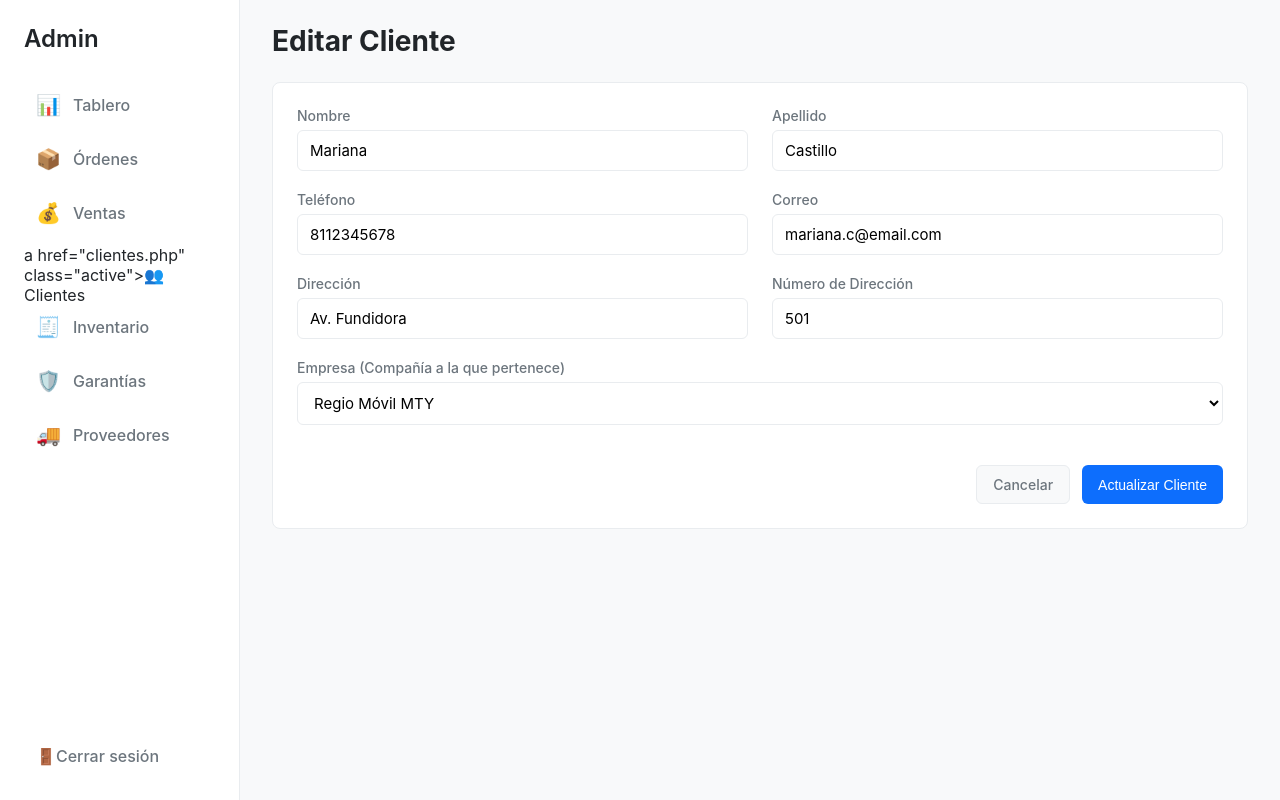
After one commit to iZeroRe/Tecnomundo, a PHP site: page /admin/editar_cliente.php?id=7 in a window 1280 px wide. The commit adds this page. Run offline with PHP 8.4, Linux system fonts and the light colour scheme; the visitor is signed in with stand-in values (Sample User, id 1); data comes from the database, SQL or seed files in the repository.

Commit message:
Ediar cliente

```diff
--- a/html/admin/clientes.php
+++ b/html/admin/clientes.php
@@ -263,7 +263,7 @@ try {
                                     <td><?php echo htmlspecialchars($cliente['direccion'] . ' ' . $cliente['num_direccion']); ?></td>
                                     <td><?php echo htmlspecialchars($cliente['nombre_empresa']); ?></td>
                                     <td>
-                                        <a href="#" class="btn-edit">Editar</a>
+                                        <a href="editar_cliente.php?id=<?php echo $cliente['id_cliente']; ?>" class="btn-edit">Editar</a>
                                     </td>
                                 </tr>
                             <?php endforeach; ?>
--- /dev/null
+++ b/html/admin/editar_cliente.php
@@ -0,0 +1,193 @@
+<?php
+session_start();
+
+// Verificar inicio de sesion
+if (!isset($_SESSION['is_logged_in']) || $_SESSION['is_logged_in'] !== true) {
+    header('Location: /login.php');
+    exit;
+}
+
+// Verificar rol de admin
+if ($_SESSION['user_rol'] !== 'admin') {
+    header('Location: ../trabajador/dashboard.php');
+    exit;
+}
+
+require '../config/conexion.php';
+
+// Verificamos que se haya pasado un ID
+if (!isset($_GET['id']) || !is_numeric($_GET['id'])) {
+    header('Location: clientes.php'); //Si es incorrecto regresamos
+    exit;
+}
+$id_cliente_a_editar = $_GET['id'];
+
+
+// COnsultas para el cliente seleccionado
+try {
+    $stmt_cliente = $pdo->prepare("SELECT * FROM cliente WHERE id_cliente = ?");
+    $stmt_cliente->execute([$id_cliente_a_editar]);
+    $cliente = $stmt_cliente->fetch(PDO::FETCH_ASSOC);
+
+    if (!$cliente) {
+        header('Location: clientes.php'); // SI falla de nuevo a cliente.php
+        exit;
+    }
+
+    // Obtener las empresas para la seleccion
+    $stmt_empresas = $pdo->query("SELECT id_empresa, nombre_empresa FROM empresa ORDER BY nombre_empresa ASC");
+    $empresas = $stmt_empresas->fetchAll(PDO::FETCH_ASSOC);
+
+} catch (\PDOException $e) {
+    echo "Error al consultar la base de datos: " . $e->getMessage();
+    die();
+}
+?>
+
+<!DOCTYPE html>
+<html lang="es">
+<head>
+    <meta charset="UTF-8">
+    <meta name="viewport" content="width=device-width, initial-scale=1.0">
+    <title>Editar Cliente - Sistema de Administración</title>
+
+    <style>
+        :root {
+            --color-primario: #0d6efd;
+            --color-fondo: #f8f9fa;
+            --color-blanco: #ffffff;
+            --color-texto: #212529;
+            --color-texto-secundario: #6c757d;
+            --color-borde: #e9ecef;
+        }
+
+        body {
+            font-family: -apple-system, BlinkMacSystemFont, "Segoe UI", Roboto, "Helvetica Neue", Arial, sans-serif;
+            margin: 0;
+            background-color: var(--color-fondo);
+            color: var(--color-texto);
+            display: flex;
+        }
+
+        /* CSS de .sidebar, .main-content, .card, .form-grid */
+        .sidebar { width: 240px; background-color: var(--color-blanco); border-right: 1px solid var(--color-borde); height: 100vh; display: flex; flex-direction: column; padding: 24px; box-sizing: border-box; position: fixed; left: 0; top: 0; }
+        .sidebar-header { font-size: 24px; font-weight: 600; margin-bottom: 30px; }
+        .sidebar-nav { flex-grow: 1; }
+        .sidebar-nav ul { list-style: none; padding: 0; margin: 0; }
+        .sidebar-nav li { margin-bottom: 10px; }
+        .sidebar-nav a { text-decoration: none; color: var(--color-texto-secundario); font-weight: 500; display: flex; align-items: center; padding: 10px 12px; border-radius: 6px; transition: background-color 0.2s, color 0.2s; }
+        .sidebar-nav a:hover { background-color: var(--color-fondo); color: var(--color-texto); }
+        .sidebar-nav a.active { background-color: #e7f1ff; color: var(--color-primario); font-weight: 600; }
+        .sidebar-nav a span { margin-right: 12px; font-size: 20px; }
+        .sidebar-footer a { text-decoration: none; color: var(--color-texto-secundario); font-weight: 500; display: flex; align-items: center; padding: 10px 12px; }
+        .main-content { margin-left: 240px; flex-grow: 1; padding: 24px 32px; }
+        .main-header h1 { font-size: 28px; margin: 0; margin-bottom: 24px; }
+        .card { background-color: var(--color-blanco); border: 1px solid var(--color-borde); border-radius: 8px; padding: 24px; }
+        .card-header { font-size: 18px; font-weight: 600; margin: 0 0 20px 0; }
+        .form-grid { display: grid; grid-template-columns: 1fr 1fr; gap: 20px 24px; }
+        .form-col-span-2 { grid-column: span 2; }
+        .form-group { display: flex; flex-direction: column; }
+        .form-group label { display: block; font-weight: 500; color: var(--color-texto-secundario); margin-bottom: 6px; font-size: 14px; }
+        .form-control { width: 100%; padding: 10px 12px; border: 1px solid var(--color-borde); border-radius: 6px; font-size: 15px; box-sizing: border-box; transition: border-color 0.2s, box-shadow 0.2s; font-family: inherit; background-color: var(--color-blanco); }
+        .form-control:focus { outline: none; border-color: var(--color-primario); box-shadow: 0 0 0 3px rgba(13, 110, 253, 0.25); }
+        .form-actions { grid-column: span 2; display: flex; justify-content: flex-end; gap: 12px; margin-top: 20px; }
+        .btn { border: none; padding: 10px 16px; border-radius: 6px; font-weight: 500; cursor: pointer; font-size: 14px; text-decoration: none; transition: background-color 0.2s, color 0.2s; }
+        .btn-primary { background-color: var(--color-primario); color: var(--color-blanco); }
+        .btn-primary:hover { background-color: #0b5ed7; }
+        .btn-secondary { background-color: var(--color-fondo); color: var(--color-texto-secundario); border: 1px solid var(--color-borde); }
+        .btn-secondary:hover { background-color: var(--color-borde); }
+    </style>
+</head>
+<body>
+
+    <aside class="sidebar">
+        <div class="sidebar-header">Admin</div>
+        <nav class="sidebar-nav">
+            <ul>
+                <li><a href="dashboard.php"><span>📊</span> Tablero</a></li>
+                <li><a href="../common/ordenes.php"><span>📦</span> Órdenes</a></li>
+                <li><a href="ventas.php"><span>💰</span> Ventas</a></li>
+                <li-
+                >a href="clientes.php" class="active"><span>👥</span> Clientes</a></li>
+                <li><a href="inventario.php"><span>🧾</span> Inventario</a></li>
+                <li><a href="../common/garantias.php"><span>🛡️</span> Garantías</a></li>
+                <li><a href="../admin/proveedores.php"><span>🚚</span> Proveedores</a></li>
+            </ul>
+        </nav>
+        <div class="sidebar-footer">
+            <a href="/controllers/logout.php"><span>🚪</span> Cerrar sesión</a>
+        </div>
+    </aside>
+
+    <main class="main-content">
+
+        <header class="main-header">
+            <h1>Editar Cliente</h1>
+        </header>
+
+        <div class="card">
+            <form action="../controllers/actualizar_cliente.php" method="POST">
+
+                <input type="hidden" name="id_cliente" value="<?php echo $cliente['id_cliente']; ?>">
+
+                <div class="form-grid">
+
+                    <div class="form-group">
+                        <label for="nombre">Nombre</label>
+                        <input type="text" name="nombre" id="nombre" class="form-control"
+                               value="<?php echo htmlspecialchars($cliente['nombre']); ?>" required>
+                    </div>
+                    <div class="form-group">
+                        <label for="apellido">Apellido</label>
+                        <input type="text" name="apellido" id="apellido" class="form-control"
+                               value="<?php echo htmlspecialchars($cliente['apellido']); ?>" required>
+                    </div>
+
+                    <div class="form-group">
+                        <label for="telefono">Teléfono</label>
+                        <input type="tel" name="telefono" id="telefono" class="form-control"
+                               value="<?php echo htmlspecialchars($cliente['telefono']); ?>" required>
+                    </div>
+                    <div class="form-group">
+                        <label for="correo">Correo</label>
+                        <input type="email" name="correo" id="correo" class="form-control"
+                               value="<?php echo htmlspecialchars($cliente['correo']); ?>" required>
+                    </div>
+
+                    <div class="form-group">
+                        <label for="direccion">Dirección</label>
+                        <input type="text" name="direccion" id="direccion" class="form-control"
+                               value="<?php echo htmlspecialchars($cliente['direccion']); ?>" required>
+                    </div>
+                    <div class="form-group">
+                        <label for="num_direccion">Número de Dirección</label>
+                        <input type="text" name="num_direccion" id="num_direccion" class="form-control"
+                               value="<?php echo htmlspecialchars($cliente['num_direccion']); ?>" required>
+                    </div>
+
+                    <div class="form-group form-col-span-2">
+                        <label for="id_empresa">Empresa (Compañía a la que pertenece)</label>
+                        <select name="id_empresa" id="id_empresa" class="form-control" required>
+                            <option value="">— Selecciona una empresa —</option>
+                            <?php foreach ($empresas as $empresa): ?>
+                                <option value="<?php echo $empresa['id_empresa']; ?>"
+                                    <?php if ($empresa['id_empresa'] == $cliente['id_empresa']) echo 'selected'; ?>>
+                                    <?php echo htmlspecialchars($empresa['nombre_empresa']); ?>
+                                </option>
+                            <?php endforeach; ?>
+                        </select>
+                    </div>
+
+                    <div class="form-actions">
+                        <a href="clientes.php" class="btn btn-secondary">Cancelar</a>
+                        <button type="submit" class="btn btn-primary">Actualizar Cliente</button>
+                    </div>
+
+                </div>
+            </form>
+        </div>
+
+    </main>
+
+</body>
+</html>
```
